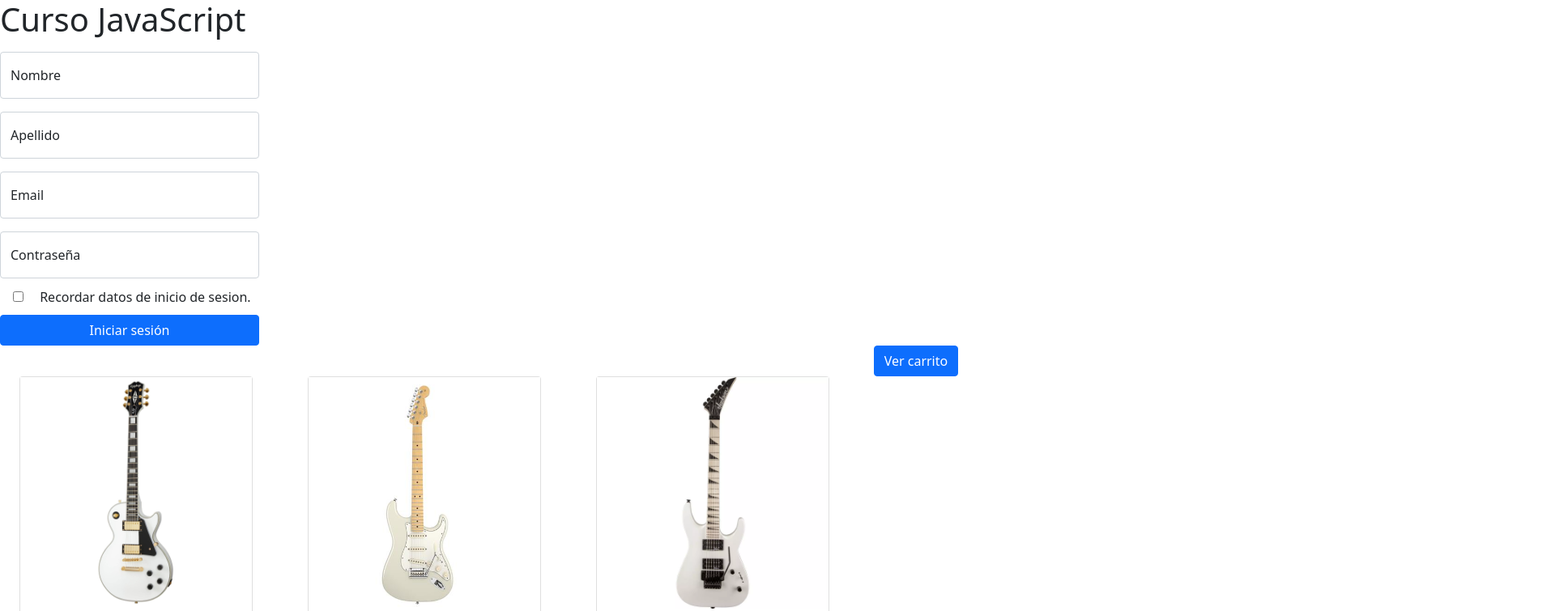
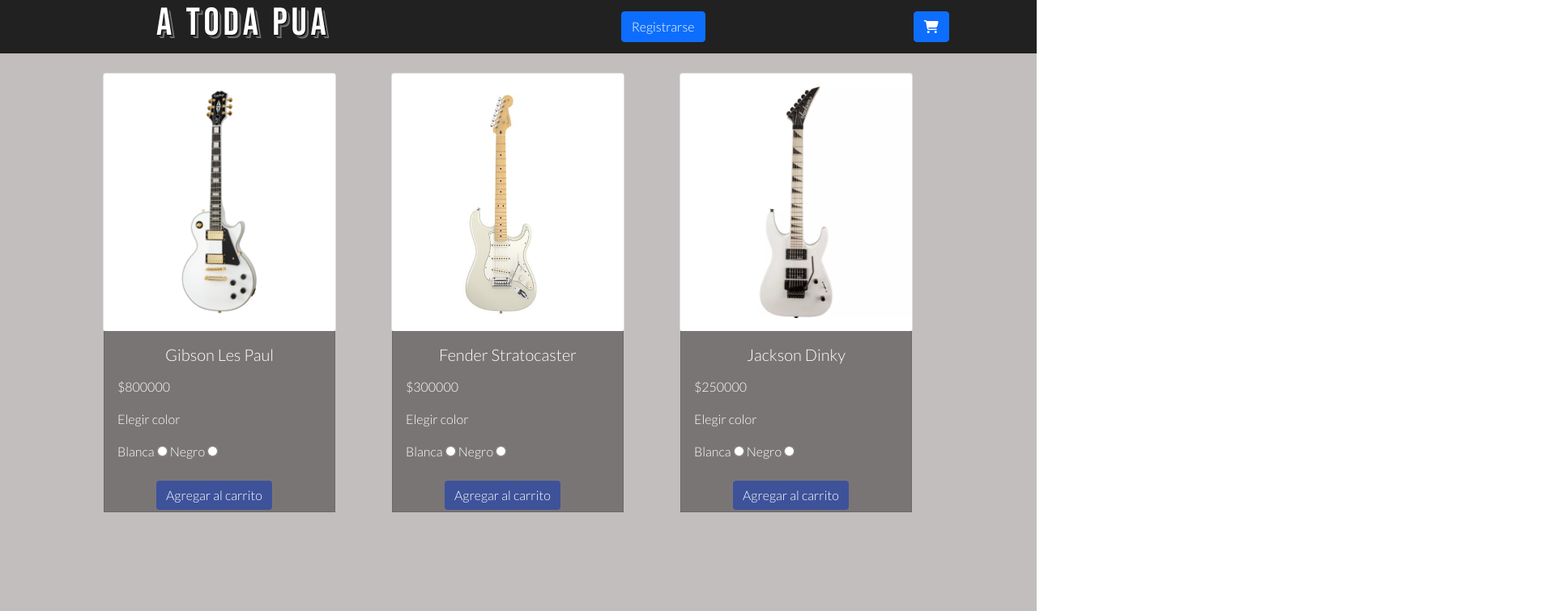
Before and after one commit to Nicocribioli/cursojava, a plain HTML site: page index.html in a window 1280 px wide. Shown: the top 755 px of the page at 81% size, 1920 px wide, since content can reach past the window. Drawn offline with nearby package versions, Linux system fonts and the light colour scheme.

Commit message:
entrega clase 14

```diff
--- a/css/style.css
+++ b/css/style.css
@@ -0,0 +1,45 @@
+body{
+    font-family: 'Lato', cursive;
+    font-weight: 300;
+    background: radial-gradient(circle, rgb(63, 63, 65) 0%, rgb(194, 190, 190)0%); /* BACKGROUND GRADIANT */
+}
+
+header{
+    background-color: rgba(0, 0, 0, 0.829);
+}
+
+.titulo{
+    font-family: 'Bebas neue', cursive;
+    font-weight: 400;
+    font-size: 3rem;
+    margin-left: 3rem;
+    color: #ffffff;
+    letter-spacing: 0.3rem;
+    text-shadow: 1px 1px 0 #080808, 2px 2px 0 #333333, 3px 3px 0 #585858, 4px 4px 0 #808080;
+}
+
+.detallesItem{
+    height: 14rem;
+    margin-top: 1rem;
+    padding-bottom: 3rem;
+    color: white;
+    background-color: rgba(37, 32, 32, 0.459);
+    border: solid rgba(68, 66, 66, 0.233) 0.1rem;
+}
+
+
+.comprarItem{
+    background-color: rgba(20, 58, 182, 0.575);
+    border: rgb(226, 159, 223);
+}
+
+
+.comprarItem:hover{
+    border-color: white;
+    color: white;
+    background-color:rgba(65, 23, 99, 0.781);
+}
+
+.oculto{
+    display: none;
+}
--- a/index.html
+++ b/index.html
@@ -4,13 +4,32 @@
     <meta charset="UTF-8">
     <meta http-equiv="X-UA-Compatible" content="IE=edge">
     <meta name="viewport" content="width=device-width, initial-scale=1.0">
+    <link rel="preconnect" href="https://fonts.googleapis.com">
+    <link rel="preconnect" href="https://fonts.gstatic.com" crossorigin>
+    <link href="https://fonts.googleapis.com/css2?family=Bebas+Neue&family=Lato:wght@300&family=Monoton&display=swap"
+        rel="stylesheet">
+        <script src="https://kit.fontawesome.com/b4c77717bc.js" crossorigin="anonymous"></script>
     <link href="https://cdn.jsdelivr.net/npm/bootstrap@5.1.3/dist/css/bootstrap.min.css" rel="stylesheet" integrity="sha384-1BmE4kWBq78iYhFldvKuhfTAU6auU8tT94WrHftjDbrCEXSU1oBoqyl2QvZ6jIW3" crossorigin="anonymous">
     <link rel="stylesheet" href="./css/style.css">
     <title>Curso JavaScript</title>
 </head>
 <body>
-    <h1 id="title">Curso JavaScript</h1>
-    <div class="usuario col-3" id="logIn">
+    <header class="mb-4">
+        <div class="d-flex align-items-center justify-content-around">
+            <div>
+                <h1 id="title" class="titulo">A TODA PUA</h1>
+            </div>
+            <div>
+                <button class="btn btn-primary offset-8" id="btnregis">Registrarse</button>
+            </div>
+            <div>
+                <button class="btn btn-primary offset-10" type="button" data-bs-toggle="offcanvas" data-bs-target="#offcanvasRight" aria-controls="offcanvasRight"><i class="fa-solid fa-cart-shopping"></i></button>
+            </div>
+        </div>
+
+
+        <div id="registrarse" class="oculto offset-5">
+            <div class="usuario col-3" id="logIn">
         <section id="formulario">
             <div class="form-floating mt-3">
                 <input type="text" class="form-control" id="nombre" placeholder="Nombre" />
@@ -33,21 +52,15 @@
                     </span>
                 </label>
             </div>
-
-            <div class="checkbox">
-                <label><input type="checkbox" id="remember" value="remember-me" class="m-3">
-                    Recordar datos de inicio de sesion.
-                </label>
-            </div>
-
-            <button class="w-100 btn btn-primary" id="btnLogin" type="submit">Iniciar sesión</button>
-
-        </section>
+            <button class="w-100 btn btn-primary mb-5 mt-3" id="btnLogin" type="submit" data-bs-toggle="modal" data-bs-target="#exampleModal">Registrarse</button>
+        </div>
+    </section>
+    </header>
     </div>
     </div>
-    <header class="container offset-10">
+
+    <section class="container offset-10">
         <div>
-            <button class="btn btn-primary" type="button" data-bs-toggle="offcanvas" data-bs-target="#offcanvasRight" aria-controls="offcanvasRight">Ver carrito</button>
             <div class="offcanvas offcanvas-end" tabindex="-1" id="offcanvasRight" aria-labelledby="offcanvasRightLabel">
                 <div class="offcanvas-header">
                     <h5 id="offcanvasRightLabel">Carrito</h5>
@@ -62,12 +75,11 @@
                 </div>
             </div>
         </div>
-    </header>
+    </section>
 
     <div class="container row" id="tienda">
 
 </div>
-
 
 
 
--- a/js/script.js
+++ b/js/script.js
@@ -41,6 +41,11 @@ let inner = "";
 
 $(() => {
 
+
+$("#btnregis").on("click",()=>{
+    $("#registrarse").show("slow");
+})
+
 logIn.addEventListener("click", () =>{
     let nombre = document.getElementById("nombre").value;
     let apellido = document.getElementById("apellido").value;
@@ -66,7 +71,7 @@ function cartelSaludo(nombre,apellido,email) {
     var saludo = document.createElement("div");
     var mensaje = document.getElementById("logIn");
     var cartel = `
-    <div class="card" style="width: 18rem;">
+    <div class="card mb-5" style="width: 18rem;">
         <div class="card-body">
             <h5 class="card-title">Bienvenido ${nombre} ${apellido} </h5>
             <h6 class="card-subtitle mb-2 text-muted"></h6>
@@ -83,17 +88,17 @@ function cartelSaludo(nombre,apellido,email) {
 
 
 let divGuitarras = document.createElement("div");
-divGuitarras.classList.add("row");
+divGuitarras.classList.add("row", "offset-1");
 let tienda = document.getElementById("tienda");
 
 for (guitarra of guitarras){
     inner += `
     <div class="col">
-        <div class="card itemTienda" style="width: 18rem;">
-            <img class="imgTienda" src="./${guitarra.imagen}" class="card-img-top" alt="Guitarra Les Paul">
+        <div class="card itemTienda" style="width: 18rem; height: 20rem;">
+            <img class="imgTienda mt-3" src="./${guitarra.imagen}" class="card-img-top" alt="Guitarra Les Paul">
             <div class="card-body detallesItem">
-                <h5 class="card-title">${guitarra.marca} ${guitarra.modelo}</h5>
-                <p class="card-text itemPrecio">$${guitarra.precio}</p>
+                <h5 class="card-title text-center">${guitarra.marca} ${guitarra.modelo}</h5>
+                <p class="card-text itemPrecio mt-3">$${guitarra.precio}</p>
                 <p class="card-text">Elegir color</p>
                 <div id=cambiarColor>
                 <label for="blanco">Blanca</label>
@@ -101,7 +106,7 @@ for (guitarra of guitarras){
                 <label for="negro">Negro</label>
                 <input class="colorNegro" type="radio" name="colorLespual" value="Negro">
                 </div>
-                <a href="#" class="btn btn-primary mt-3 comprarItem">Agregar al carrito</a>
+                <a href="#" class="btn btn-primary mt-4 comprarItem ms-5">Agregar al carrito</a>
             </div>
         </div>
     </div>
@@ -136,8 +141,8 @@ function agregarItemCarrito(nombre,precio,imagen) {
     var itemsCarrito = document.getElementsByClassName("items-carrito")[0];
     var contenidoCarrito = `
     <div class="offcanvas-body items-carrito">
-    <div>
-        <img class="card-img-top" src="${imagen}" width="100" height="200">
+    <div class="d-flex align-items-center">
+        <img class="card-img-top" src="${imagen}" width="200" height="200">
         <span class="card-title">${nombre}</span>
         <span class="itemPrecio">${precio}</span>
     </div>
@@ -192,7 +197,7 @@ $("#cambiarColor #blanco1").on("click",()=>{
 })
 
 $("#cambiarColor #negro1").on("click",()=>{
-    cambiarColor1("./imagenes/stratoNegra.jpg");
+    cambiarColor1("./imagenes/stratoNegra.png");
 })
 
 
```
Also changed, not shown: imagenes/stratoNegra.jpg (deleted), imagenes/stratoNegra.png (added).
